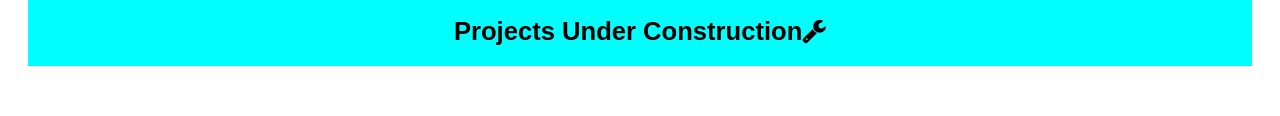
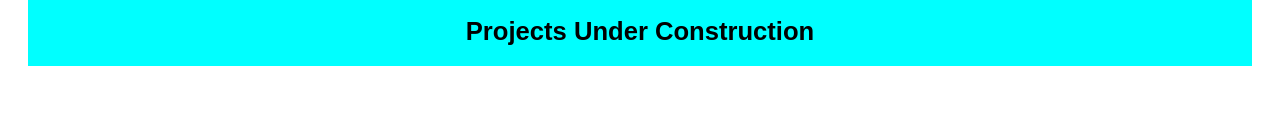
Before and after one commit to JRLC0D3/Portfolio, a plain HTML site: page index.html in a window 1280 px wide. Shown: the part 1009-1125 px from the top of the page. Drawn offline with Linux system fonts and the light colour scheme.

Commit message:
Add files via upload

```diff
--- a/index.html
+++ b/index.html
@@ -65,7 +65,7 @@
 
 </div>
 <div>
-  <h4>Projects Under Construction<i class="fa fa-wrench"></i></h4>
+  <h4>Projects Under Construction</h4>
   <img class="circleEffect"src="img/under-construction-heart-heart-as-under-construction-sign-113817361.jpg" alt="underConstruction">
 </div>
 
```
